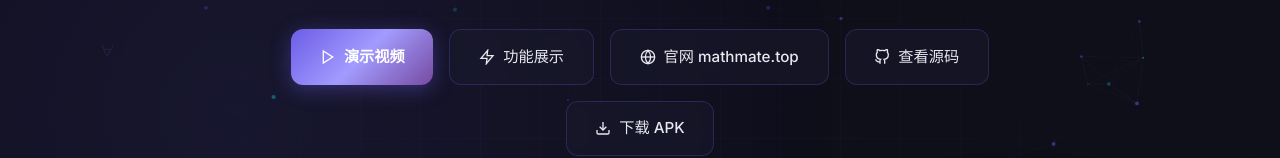
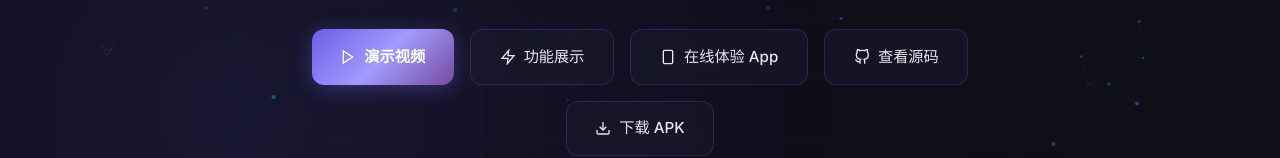
Before and after one commit to mzk-C4/Matemate-website, a website: page index.html in a window 1280 px wide. Shown: the part 402-560 px from the top of the page. Drawn offline with nearby package versions, Linux system fonts and the light colour scheme; a script that the page names is missing.

Commit message:
feat: 官网按钮改为 App 体验，APK 下载改为服务器直链
- Hero 区'官网 mathmate.top'按钮 → '在线体验 App'
  链接: https://mathmate.top/app/ (Flutter Web 应用)
- 两处'下载 APK'链接: 百度网盘 → 服务器直链
  https://mathmate.top/app/app-debug.apk (支持断点续传)

```diff
--- a/index.html
+++ b/index.html
@@ -706,15 +706,15 @@
         <svg width="16" height="16" viewBox="0 0 24 24" fill="none" stroke="currentColor" stroke-width="2"><path d="M13 2L3 14h9l-1 8 10-12h-9l1-8z"/></svg>
         功能展示
       </a>
-      <a href="https://mathmate.top" class="btn-secondary" target="_blank">
-        <svg width="16" height="16" viewBox="0 0 24 24" fill="none" stroke="currentColor" stroke-width="2"><circle cx="12" cy="12" r="10"/><line x1="2" y1="12" x2="22" y2="12"/><path d="M12 2a15.3 15.3 0 0 1 4 10 15.3 15.3 0 0 1-4 10 15.3 15.3 0 0 1-4-10 15.3 15.3 0 0 1 4-10z"/></svg>
-        官网 mathmate.top
+      <a href="https://mathmate.top/app/" class="btn-secondary" target="_blank">
+        <svg width="16" height="16" viewBox="0 0 24 24" fill="none" stroke="currentColor" stroke-width="2"><rect x="5" y="2" width="14" height="20" rx="2" ry="2"/><line x1="12" y1="18" x2="12.01" y2="18"/></svg>
+        在线体验 App
       </a>
       <a href="https://github.com/mzk-C4/mathmate" class="btn-secondary" target="_blank">
         <svg width="16" height="16" viewBox="0 0 24 24" fill="none" stroke="currentColor" stroke-width="2"><path d="M9 19c-5 1.5-5-2.5-7-3m14 6v-3.87a3.37 3.37 0 0 0-.94-2.61c3.14-.35 6.44-1.54 6.44-7A5.44 5.44 0 0 0 20 4.77 5.07 5.07 0 0 0 19.91 1S18.73.65 16 2.48a13.38 13.38 0 0 0-7 0C6.27.65 5.09 1 5.09 1A5.07 5.07 0 0 0 5 4.77a5.44 5.44 0 0 0-1.5 3.78c0 5.42 3.3 6.61 6.44 7A3.37 3.37 0 0 0 9 18.13V22"/></svg>
         查看源码
       </a>
-      <a href="https://pan.baidu.com/s/1aAbJhw9xCIevHPjnrJW-8w?pwd=emu9" class="btn-secondary" target="_blank">
+      <a href="https://mathmate.top/app/app-debug.apk" class="btn-secondary" target="_blank">
         <svg width="16" height="16" viewBox="0 0 24 24" fill="none" stroke="currentColor" stroke-width="2"><path d="M21 15v4a2 2 0 0 1-2 2H5a2 2 0 0 1-2-2v-4"/><polyline points="7 10 12 15 17 10"/><line x1="12" y1="15" x2="12" y2="3"/></svg>
         下载 APK
       </a>
@@ -1558,7 +1558,7 @@
           <svg width="16" height="16" viewBox="0 0 24 24" fill="currentColor"><path d="M12 0c-6.626 0-12 5.373-12 12 0 5.302 3.438 9.8 8.207 11.387.599.111.793-.261.793-.577v-2.234c-3.338.726-4.033-1.416-4.033-1.416-.546-1.387-1.333-1.756-1.333-1.756-1.089-.745.083-.729.083-.729 1.205.084 1.839 1.237 1.839 1.237 1.07 1.834 2.807 1.304 3.492.997.107-.775.418-1.305.762-1.604-2.665-.305-5.467-1.334-5.467-5.931 0-1.311.469-2.381 1.236-3.221-.124-.303-.535-1.524.117-3.176 0 0 1.008-.322 3.301 1.23.957-.266 1.983-.399 3.003-.404 1.02.005 2.047.138 3.006.404 2.291-1.552 3.297-1.23 3.297-1.23.653 1.653.242 2.874.118 3.176.77.84 1.235 1.911 1.235 3.221 0 4.609-2.807 5.624-5.479 5.921.43.372.823 1.102.823 2.222v3.293c0 .319.192.694.801.576 4.765-1.589 8.199-6.086 8.199-11.386 0-6.627-5.373-12-12-12z"/></svg>
           GitHub 仓库
         </a>
-        <a href="https://pan.baidu.com/s/1aAbJhw9xCIevHPjnrJW-8w?pwd=emu9" class="btn-secondary" target="_blank">
+        <a href="https://mathmate.top/app/app-debug.apk" class="btn-secondary" target="_blank">
           <svg width="16" height="16" viewBox="0 0 24 24" fill="none" stroke="currentColor" stroke-width="2"><path d="M21 15v4a2 2 0 0 1-2 2H5a2 2 0 0 1-2-2v-4"/><polyline points="7 10 12 15 17 10"/><line x1="12" y1="15" x2="12" y2="3"/></svg>
           下载 APK
         </a>
```
